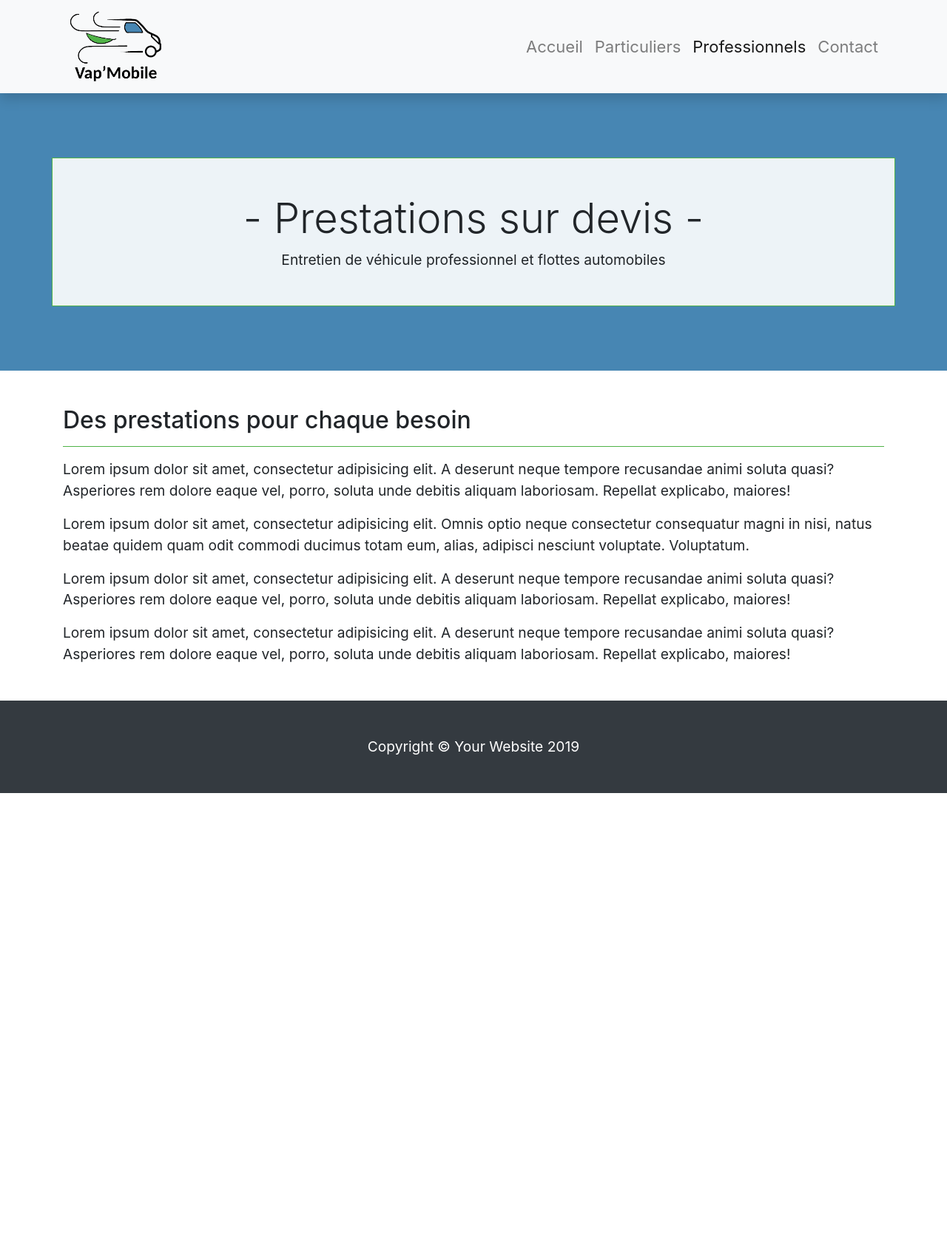
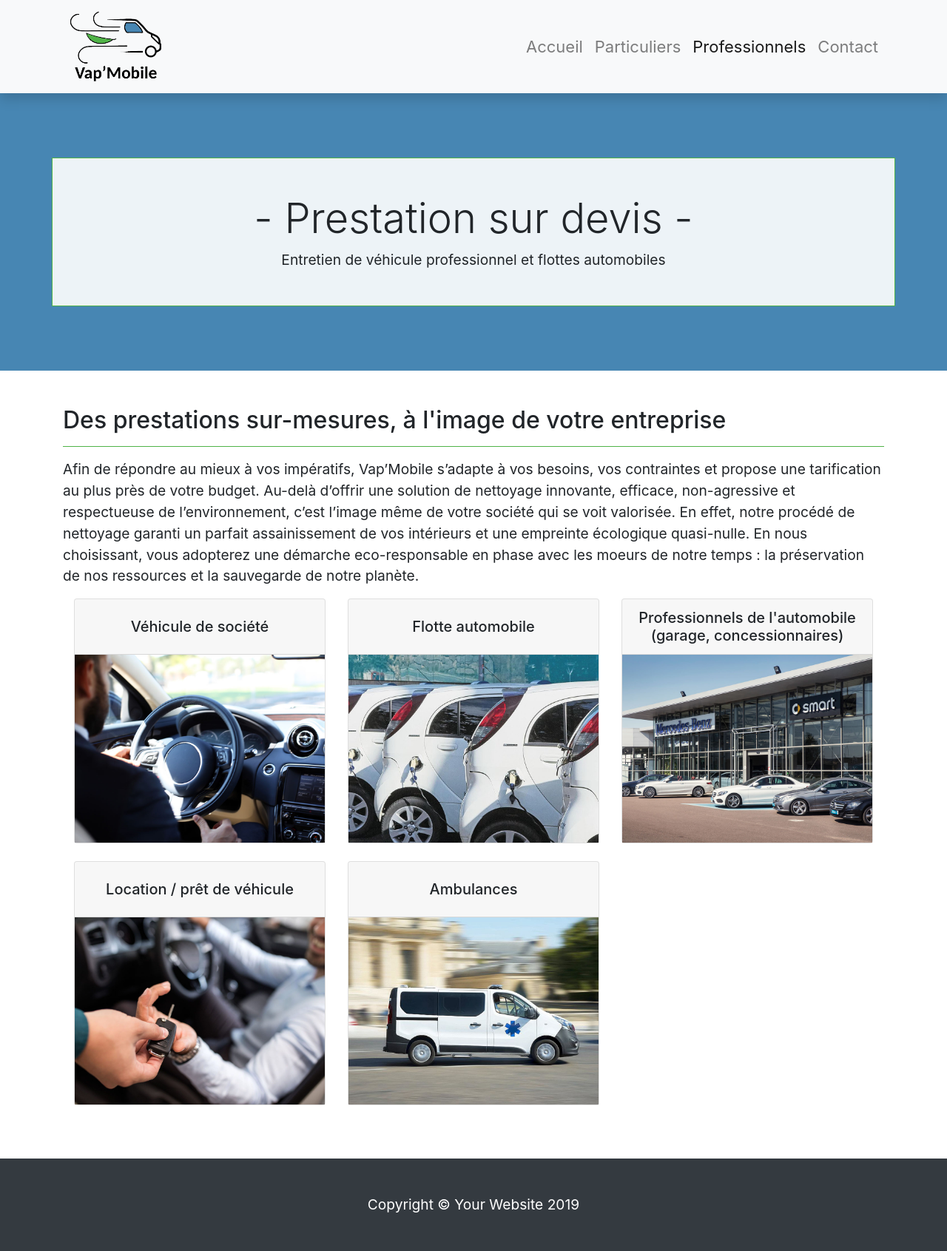
Before and after one commit to l-Aeden-l/vap-mobile, a Jekyll site: the page built from _pages/professional.html, in a window 1280 px wide. Shown: the whole page at 74% size. Built offline with Jekyll 4.4.1, drawn with Linux system fonts in a browser that asks for light colours; before the commit the page ends 1072 px from its top, so only the background shows below that.

Commit message:
Ajout informations pages perso et pro

```diff
--- /dev/null
+++ b/_data/professional.yml
@@ -0,0 +1,38 @@
+header:
+  title: "- Prestation sur devis -"
+  subtitle: Entretien de véhicule professionnel et flottes automobiles
+
+title: "Des prestations sur-mesures, à l'image de votre entreprise"
+
+introduction: |
+  Afin de répondre au mieux à vos impératifs, Vap'Mobile s'adapte à vos besoins, vos contraintes et propose une tarification au plus près de votre budget. Au-delà d'offrir une solution de nettoyage innovante, efficace, non-agressive et respectueuse de l'environnement, c'est l'image même de votre société qui se voit valorisée. En effet, notre procédé de nettoyage garanti un parfait assainissement de vos intérieurs et une empreinte écologique quasi-nulle. En nous choisissant, vous adopterez une démarche eco-responsable en phase avec les moeurs de notre temps : la préservation de nos ressources et la sauvegarde de notre planète.
+
+company-types:
+  - title: "Véhicule de société"
+    image:
+      - source: "assets/img/photos-illustration/entreprise.jpg"
+        alt: "Véhicule de société"
+    description: |
+      Nous intervenons sur tout type de véhicule, et proposons des forfaits adaptés au volume et à la fréquence de nettoyage de votre parc automobile.
+  - title: "Flotte automobile"
+    image:
+      - source: "assets/img/photos-illustration/flotte-automobile.jpg"
+        alt: "Flotte automobile"
+  - title: "Professionnels de l'automobile (garage, concessionnaires)"
+    image:
+      - source: "assets/img/photos-illustration/concessionnaire-garage.jpg"
+        alt: "Concession automobile"
+    description: |
+      Neuf, ou d'occasion, nous intervenons sur la préparation de vos véhicules, afin de les rendre plus attrayants auprès de votre clientèle.
+  - title: "Location / prêt de véhicule"
+    image:
+      - source: "assets/img/photos-illustration/location-pret.jpg"
+        alt: "Clé pour prêt de véhicule"
+    description: |
+      Afin de garantir à vos clients un habitacle et un extérieur irréprochable, nous vous propons un entretien régulier de vos autos, et la remise en état des véhicules les plus altérés.
+  - title: "Ambulances"
+    image:
+      - source: "assets/img/photos-illustration/ambulance.jpg"
+        alt: "Ambulances"
+    description: |
+      Transporter des patients est toujours une étape délicate qui ne peut composer avec l'à-peu-près. Le nettoyage et la désinfection doivent être irréprochables, et parmi les procédés de lavage auto existants, seule la vapeur peut traiter les surfaces en profondeur.
--- a/_includes/header.html
+++ b/_includes/header.html
@@ -8,8 +8,8 @@
   {% assign subtitle = site.data.individual.header.subtitle %}
 {% elsif page.url == "/professionnels/" %}
   {% assign header = "service-header" %}
-  {% assign title  = site.data.header-info.professional.title %}
-  {% assign subtitle = site.data.header-info.professional.subtitle %}
+  {% assign title  = site.data.professional.header.title %}
+  {% assign subtitle = site.data.professional.header.subtitle %}
 {% elsif page.url == "/contact/" %}
   {% assign header = "service-header" %}
   {% assign title  = site.data.header-info.contact.title %}
--- a/_pages/professional.html
+++ b/_pages/professional.html
@@ -2,27 +2,29 @@
 title: Professionnels
 layout: default
 permalink: /professionnels/
+reverse-company-types: false
 ---
 
-<h2>Des prestations pour chaque besoin</h2>
+<h2>{{ site.data.professional.title }}</h2>
 <hr />
 <p>
-  Lorem ipsum dolor sit amet, consectetur adipisicing elit. A deserunt neque
-  tempore recusandae animi soluta quasi? Asperiores rem dolore eaque vel, porro,
-  soluta unde debitis aliquam laboriosam. Repellat explicabo, maiores!
+  {{ site.data.professional.introduction | markdownify }}
 </p>
-<p>
-  Lorem ipsum dolor sit amet, consectetur adipisicing elit. Omnis optio neque
-  consectetur consequatur magni in nisi, natus beatae quidem quam odit commodi
-  ducimus totam eum, alias, adipisci nesciunt voluptate. Voluptatum.
-</p>
-<p>
-  Lorem ipsum dolor sit amet, consectetur adipisicing elit. A deserunt neque
-  tempore recusandae animi soluta quasi? Asperiores rem dolore eaque vel, porro,
-  soluta unde debitis aliquam laboriosam. Repellat explicabo, maiores!
-</p>
-<p>
-  Lorem ipsum dolor sit amet, consectetur adipisicing elit. A deserunt neque
-  tempore recusandae animi soluta quasi? Asperiores rem dolore eaque vel, porro,
-  soluta unde debitis aliquam laboriosam. Repellat explicabo, maiores!
-</p>
+<div class="container">
+  <div class="row card-group company-types">
+  {% for item in site.data.professional.company-types %}
+  <div class="col-md-6 col-lg-4 mb-4">
+    <div class="card text-center">
+      <div class="card-header d-flex flex-column justify-content-center align-items-center">
+        <h5 class="card-title">{{ item.title }}</h5>
+      </div>
+      <div class="card-body">
+        {% for item in item.image %}
+        <img src="{{ site.baseurl }}/{{ item.source }}" class="img-fluid" alt="{{ item.alt }}">
+        {% endfor %}
+      </div>
+    </div>
+  </div>
+  {% endfor %}
+  </div>
+</div>
--- a/assets/css/_sass/style.scss
+++ b/assets/css/_sass/style.scss
@@ -32,37 +32,45 @@ h3 + hr {
   width: 50%;
 }
 
-/* Page accueil */
-  #why-steam .card-body header {
+.why-steam .card-body header {
   display: flex;
-    justify-content: center;
   align-items: center;
   text-align: center;
 }
-
-  #why-steam .fas {
+.why-steam .fas {
   font-size: 37.5px;
-    color: $green;
 }
-
-  #why-steam .card-body h4 {
+.why-steam .card-body h4 {
   margin: 0 0 0 15px;
 }
-
-  #why-steam .card-body p {
+.why-steam .card-body p {
   text-align: justify;
 }
 
-/* Page particuliers */
-.categories-voitures .card-title {
-  display: block;
-  height: $h5-font-size * 2;
+/* Page accueil */
+
+  .why-steam .fas {
+    color: $green;
+  }
+  .why-steam .card-body header {
+    justify-content: center;
+  }
+.car-categories .card-header, {
+  height: 125px;
+}
+.car-categories .card-body {
+  height: 150px;
+}
+.company-types .card-header, {
+  height: 75px;
+}
+.company-types .card-title {
   margin-bottom: 0;
 }
-.categories-voitures .card-body {
-  height: 150px;
+.company-types .card-body {
+  padding: 0;
 }
-.categories-voitures img {
+.car-categories img {
   height: 50px;
 }
 .services-detail {
--- a/index.html
+++ b/index.html
@@ -3,7 +3,7 @@ title: Accueil
 layout: default
 ---
 
-<section id="why-steam" class="row">
+<div class="row why-steam">
   <div class="col-md-12 mb-5 text-justify">
     <h2>Pourquoi la vapeur ?</h2>
     <hr />
@@ -63,5 +63,5 @@ layout: default
       </div>
     </div>
   </div>
-</section>
+</div>
 <!-- /.row -->
```
Also changed, not shown: _data/individual.yml (+7 -2 lines), _pages/individual.html (+4 -3 lines), assets/img/photos-illustration/ambulance.jpg (added), assets/img/photos-illustration/concessionnaire-garage.jpg (added), assets/img/photos-illustration/entreprise.jpg (added), assets/img/photos-illustration/flotte-automobile.jpg (added), assets/img/photos-illustration/location-pret.jpg (added). Lines whose indentation alone changed are shown as unchanged.
